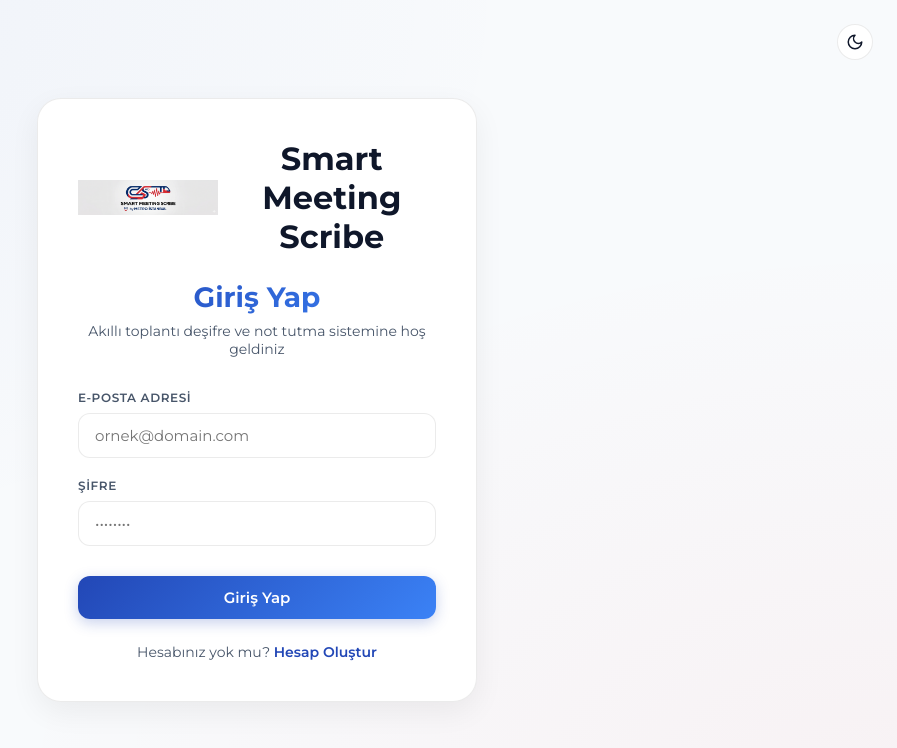
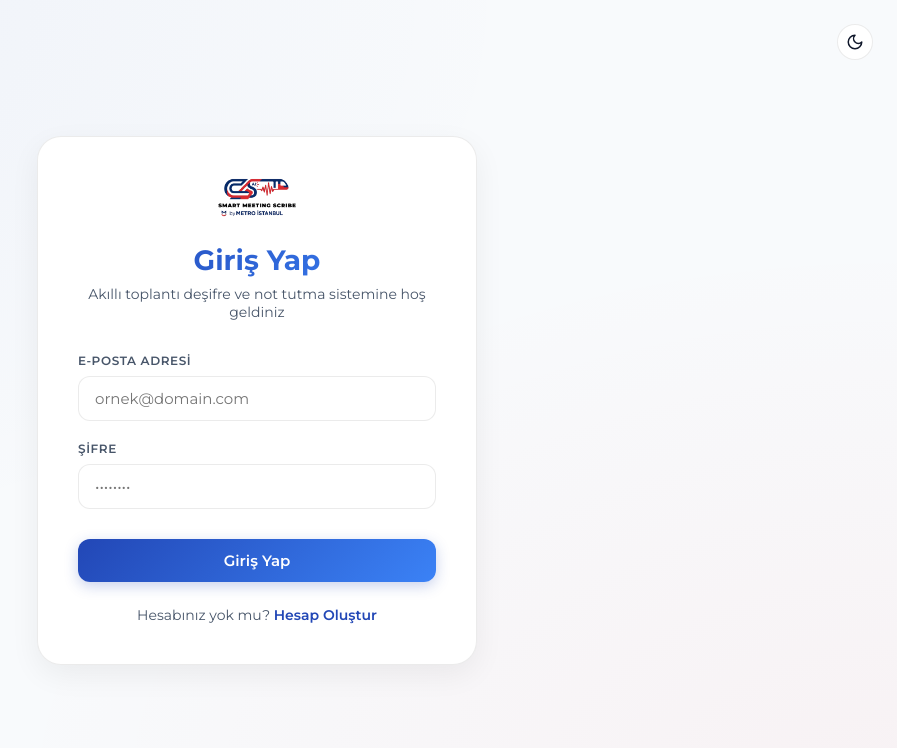
Before and after one commit to onur1009/smart-meeting-scribe, a React (Vite) app in the folder frontend/: page / in a window 1280 px wide. Shown: the top 748 px of the page, without its empty margins (383-1280 px from the left). Built offline with nearby package versions, Linux system fonts and the light colour scheme.

Commit message:
Add distinct light and dark theme logos based on user selection

```diff
--- a/frontend/src/App.tsx
+++ b/frontend/src/App.tsx
@@ -49,12 +49,14 @@ interface CalendarEvent {
 
 interface MetroLogoProps {
   size?: number;
+  theme?: 'light' | 'dark';
 }
 
-function MetroLogo({ size = 28 }: MetroLogoProps) {
+function MetroLogo({ size = 28, theme = 'light' }: MetroLogoProps) {
+  const logoSrc = theme === 'dark' ? '/logo-dark.png' : '/logo-light.png';
   return (
     <img
-      src="/logo.png"
+      src={logoSrc}
       alt="Smart Meeting Scribe by Metro İstanbul"
       height={size}
       style={{
@@ -1029,8 +1031,7 @@ export default function App() {
         </button>
         <div className="auth-card">
           <div className="auth-logo">
-            <MetroLogo size={36} />
-            <h1>Smart Meeting Scribe</h1>
+            <MetroLogo size={42} theme={theme} />
           </div>
 
           <h2>{authMode === 'login' ? 'Giriş Yap' : 'Kayıt Ol'}</h2>
@@ -1115,7 +1116,7 @@ export default function App() {
       <div className="dashboard-layout">
         <header className="navbar">
           <div className="nav-brand">
-            <MetroLogo size={28} />
+            <MetroLogo size={28} theme={theme} />
             <h1>Smart Meeting Scribe</h1>
           </div>
           <div className="nav-user">
```
Also changed, not shown: frontend/public/logo-dark.png (added), frontend/public/logo-light.png (added).
